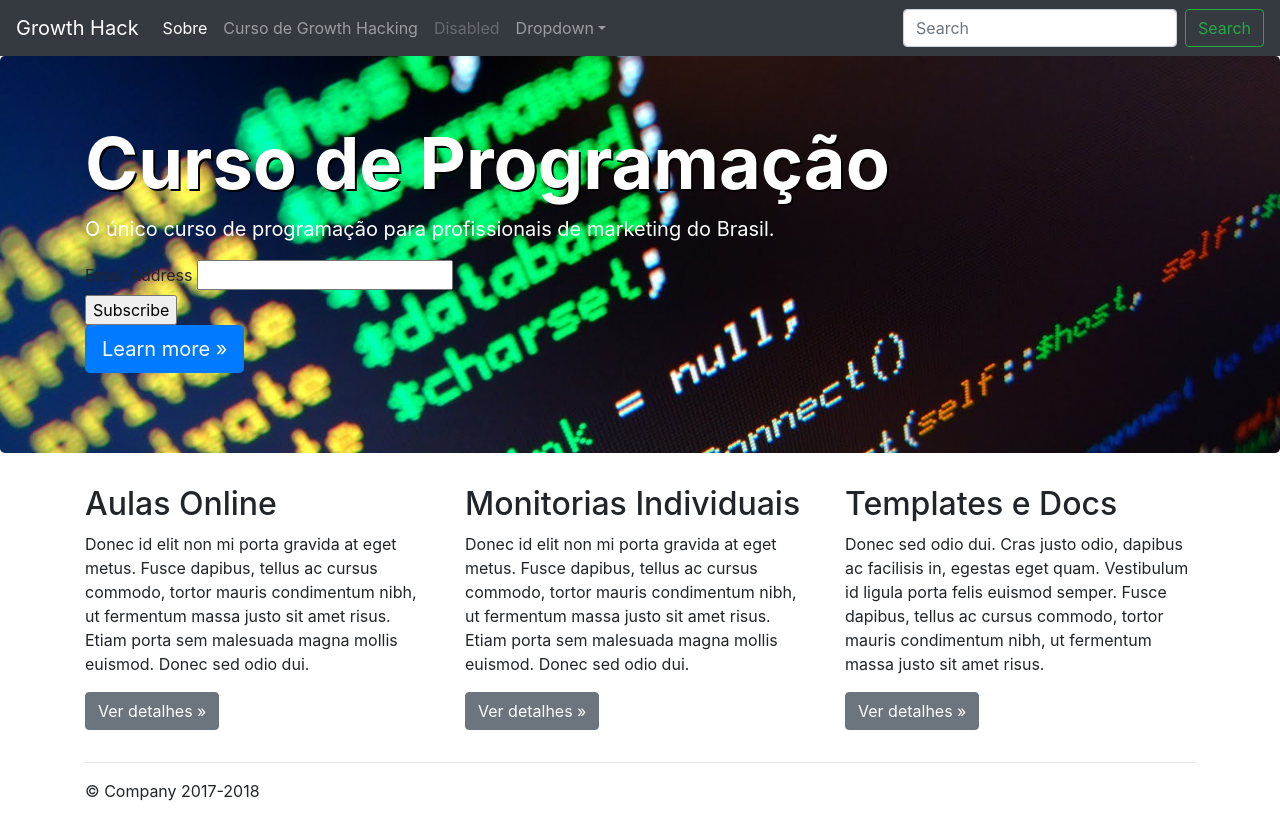
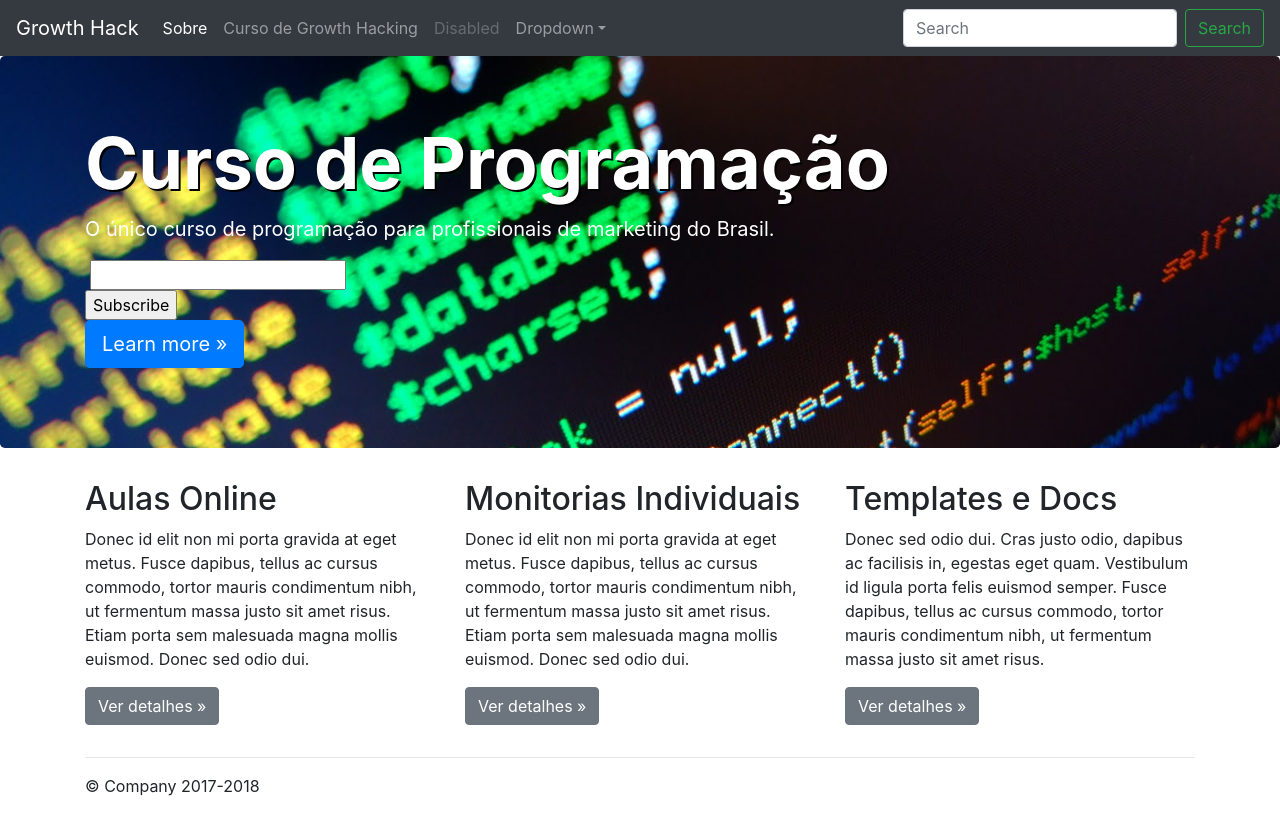
Before and after one commit to cbajon/auladeprogramacao, a plain HTML site: page index.html in a window 1280 px wide. Drawn offline with nearby package versions, Linux system fonts and the light colour scheme.

Commit message:
email address

```diff
--- a/index.html
+++ b/index.html
@@ -65,7 +65,7 @@
               <div id="mc_embed_signup_scroll">
 
           <div class="mc-field-group">
-          	<label for="mce-EMAIL">Email Address </label>
+          	<label for="mce-EMAIL"></label>
           	<input type="email" value="" name="EMAIL" class="required email" id="mce-EMAIL">
           </div>
           	<div id="mce-responses" class="clear">
```
